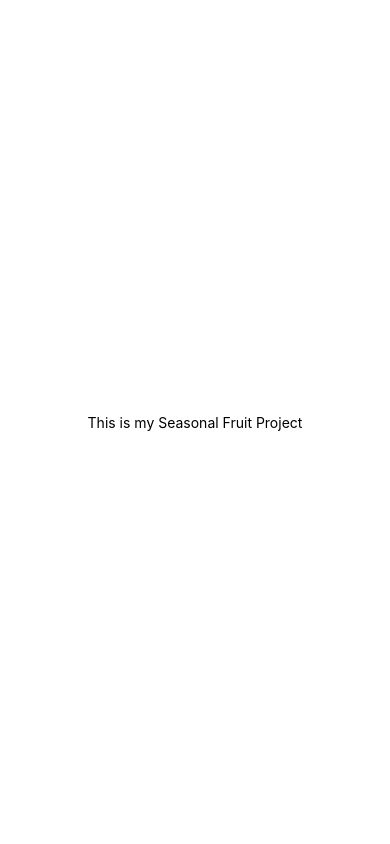
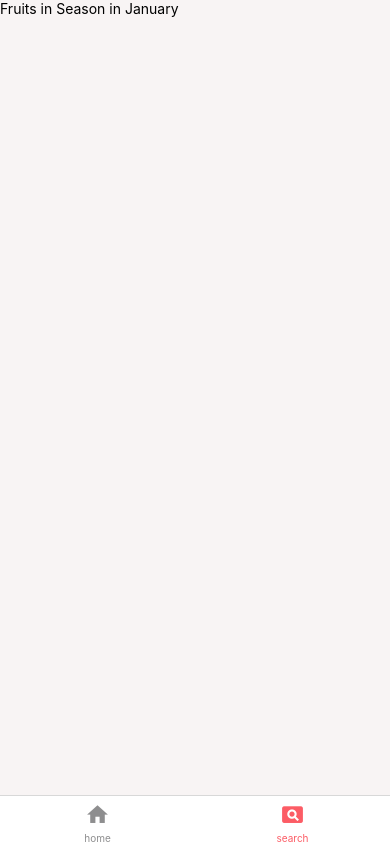
Before and after one commit to akshayark97/SeasonalFruits, a React Native app: screen /search in a window 390 px wide. Built offline with nearby package versions, Linux system fonts and the light colour scheme.

Commit message:
navigation bottom tabs and creating card component

```diff
--- a/App.js
+++ b/App.js
@@ -1,18 +1,16 @@
-import { StyleSheet, Text, View } from 'react-native';
+import { StyleSheet } from 'react-native';
+import { NavigationContainer } from "@react-navigation/native";
+
+import SeasonHome from './app/component/Home/SeasonHome';
+import Screen from './app/component/Screen';
+import { navigationRef } from './app/navigation/rootNavigation';
+import navigationTheme from './app/navigation/navigationTheme';
+import AppNavigator from './app/navigation/AppNavigator';
 
 export default function App() {
   return (
-    <View style={styles.container}>
-     <Text>This is my Seasonal Fruit Project</Text>
-    </View>
+     <NavigationContainer ref={navigationRef} theme={navigationTheme}>
+      <AppNavigator />
+     </NavigationContainer>
   );
 }
-
-const styles = StyleSheet.create({
-  container: {
-    flex: 1,
-    backgroundColor: '#fff',
-    alignItems: 'center',
-    justifyContent: 'center',
-  },
-});
--- /dev/null
+++ b/app/component/Card.js
@@ -0,0 +1,53 @@
+import React from "react";
+import { View, Text, StyleSheet, TouchableWithoutFeedback } from "react-native";
+import { Image } from "react-native-expo-image-cache";
+
+import colors from "../config/colors";
+
+function Card({ title, subTitle, imageUrl, onPress, thumbnailUrl }) {
+  return (
+    <TouchableWithoutFeedback onPress={onPress}>
+      <View style={styles.card}>
+        <Image
+          style={styles.image}
+          preview={{ uri: thumbnailUrl }}
+          tint="light"
+          uri={imageUrl}
+        />
+        <View style={styles.detailsContainer}>
+          <Text style={styles.title} numberOfLines={1}>
+            {title}
+          </Text>
+          <Text style={styles.subTitle} numberOfLines={2}>
+            {subTitle}
+          </Text>
+        </View>
+      </View>
+    </TouchableWithoutFeedback>
+  );
+}
+
+const styles = StyleSheet.create({
+  card: {
+    borderRadius: 15,
+    backgroundColor: colors.white,
+    marginBottom: 20,
+    overflow: "hidden",
+  },
+  detailsContainer: {
+    padding: 20,
+  },
+  image: {
+    width: "100%",
+    height: 200,
+  },
+  subTitle: {
+    color: colors.secondary,
+    fontWeight: "bold",
+  },
+  title: {
+    marginBottom: 7,
+  },
+});
+
+export default Card;
--- /dev/null
+++ b/app/component/Home/SeasonHome.js
@@ -0,0 +1,27 @@
+import { Text, StyleSheet, View } from "react-native";
+import React from "react";
+import Screen from "../Screen";
+import Card from "../Card";
+
+function SeasonHome() {
+  return (
+    <Screen style={styles.screen}>
+      <View style={styles.homeContainer}>
+        <Card title="hello" />
+      </View>
+    </Screen>
+  );
+}
+
+const styles = StyleSheet.create({
+  screen: {
+    backgroundColor: "#f8f4f4",
+  },
+  homeContainer: {
+    flexDirection: 'row',
+    flexWrap: 'wrap',
+    alignItems: 'flex-start'
+  },
+});
+
+export default SeasonHome;
--- /dev/null
+++ b/app/component/Screen.js
@@ -0,0 +1,23 @@
+import { View, StyleSheet, SafeAreaView } from "react-native";
+import React from "react";
+import Constants from 'expo-constants'
+
+function Screen({children, style}) {
+  return (
+    <SafeAreaView style={[styles.screen, style]}>
+        <View style={[styles.view, style]}>{children}</View>
+    </SafeAreaView>
+  )
+}
+
+const styles = StyleSheet.create({
+  screen: {
+    paddingTop: Constants.statusBarHeight,
+    flex: 1
+  },
+  view: {
+    flex: 1
+  }
+});
+
+export default Screen;
--- /dev/null
+++ b/app/component/Search/SearchFruit.js
@@ -0,0 +1,21 @@
+import { View, StyleSheet, Text } from "react-native";
+import React from "react";
+import Screen from "../Screen";
+
+function SearchFruit() {
+  return (
+    <Screen style={styles.screen}>
+      <Text style={styles.header}>Fruits in Season in January</Text>
+    </Screen>
+  );
+}
+
+const styles = StyleSheet.create({
+    screen: {
+        backgroundColor: "#f8f4f4",
+      },
+      header: {
+      },
+});
+
+export default SearchFruit;
--- /dev/null
+++ b/app/config/colors.js
@@ -0,0 +1,10 @@
+export default {
+  primary: "#fc5c65",
+  secondary: "#4ecdc4",
+  black: "#000",
+  white: "#fff",
+  medium: "#6e6969",
+  light: "#f8f4f4",
+  dark: "#0c0c0c",
+  danger: "#ff5252",
+};
--- /dev/null
+++ b/app/navigation/AppNavigator.js
@@ -0,0 +1,36 @@
+import React from "react";
+import { createBottomTabNavigator } from "@react-navigation/bottom-tabs";
+import { MaterialCommunityIcons } from "@expo/vector-icons";
+import SeasonHome from "../component/Home/SeasonHome";
+import SearchFruit from "../component/Search/SearchFruit";
+
+const Tab = createBottomTabNavigator();
+
+const AppNavigator = () => {
+  return (
+    <Tab.Navigator>
+      <Tab.Screen
+        name="home"
+        component={SeasonHome}
+        options={{
+          tabBarIcon: ({ color, size }) => (
+            <MaterialCommunityIcons name="home" color={color} size={size} />
+          ),
+          headerShown: false,
+        }}
+      />
+        <Tab.Screen
+          name="search"
+          component={SearchFruit}
+          options={{
+            tabBarIcon: ({ color, size }) => (
+              <MaterialCommunityIcons name="card-search" color={color} size={size} />
+            ),
+            headerShown: false,
+          }}
+        />
+    </Tab.Navigator>
+  );
+};
+
+export default AppNavigator;
--- /dev/null
+++ b/app/navigation/navigationTheme.js
@@ -0,0 +1,11 @@
+import { DefaultTheme } from "@react-navigation/native";
+import colors from "../config/colors";
+
+export default {
+  ...DefaultTheme,
+  colors: {
+    ...DefaultTheme.colors,
+    primary: colors.primary,
+    background: colors.white,
+  },
+};
--- /dev/null
+++ b/app/navigation/rootNavigation.js
@@ -0,0 +1,10 @@
+import React from 'react'
+
+export const navigationRef = React.createRef();
+
+const navigate = (name, params) =>
+    navigationRef.current?.navigate(name, params);
+
+export default {
+    navigate
+}
--- a/package.json
+++ b/package.json
@@ -9,10 +9,14 @@
     "web": "expo start --web"
   },
   "dependencies": {
+    "@react-navigation/bottom-tabs": "^6.4.0",
+    "@react-navigation/native": "^6.0.13",
     "expo": "~46.0.16",
+    "expo-constants": "^13.2.4",
     "expo-status-bar": "~1.4.0",
     "react": "18.0.0",
-    "react-native": "0.69.6"
+    "react-native": "0.69.6",
+    "react-native-expo-image-cache": "^4.1.0"
   },
   "devDependencies": {
     "@babel/core": "^7.12.9"
```
Also changed, not shown: 1 other file (tests, documents, lock files or other folders).
